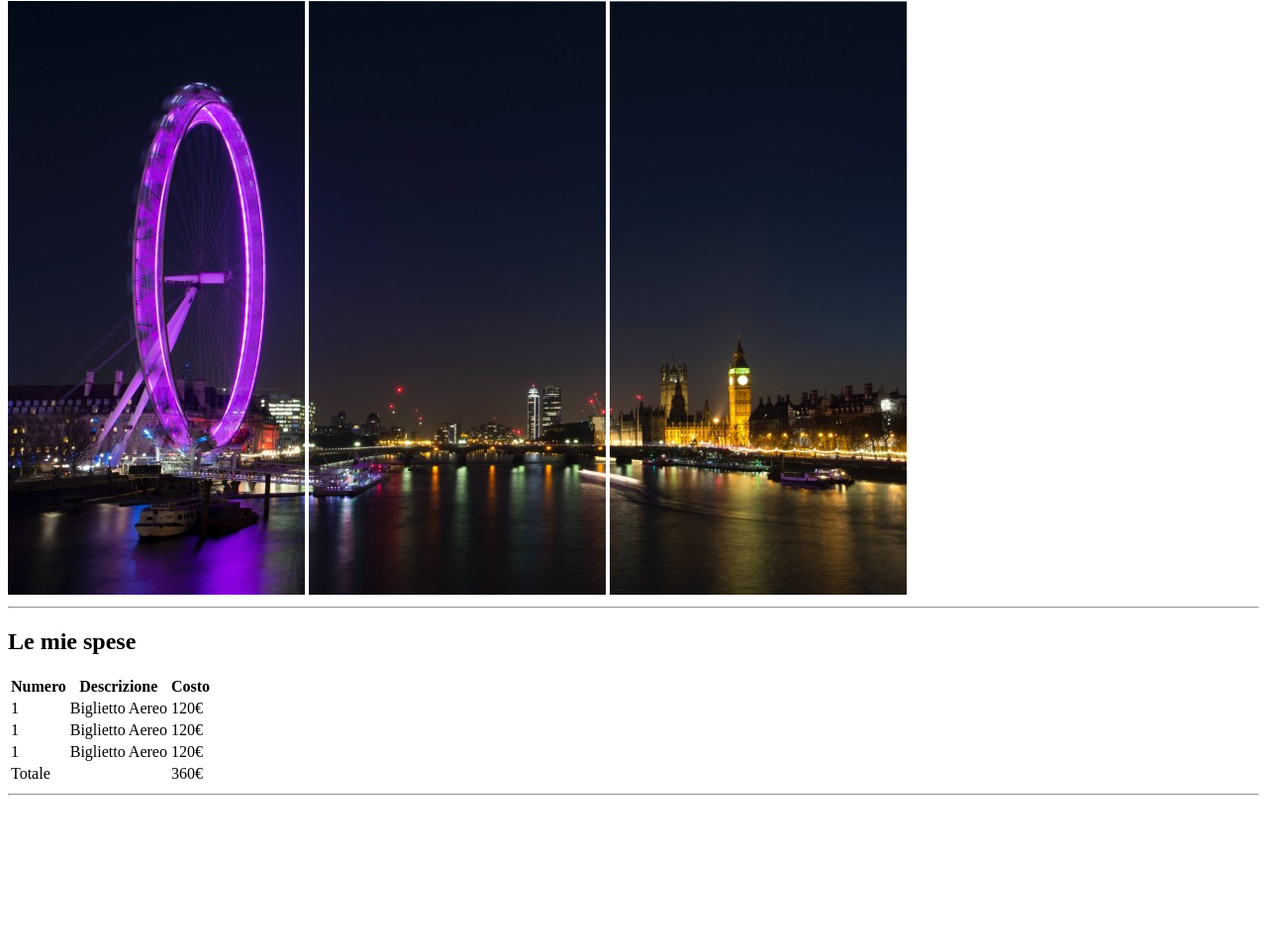
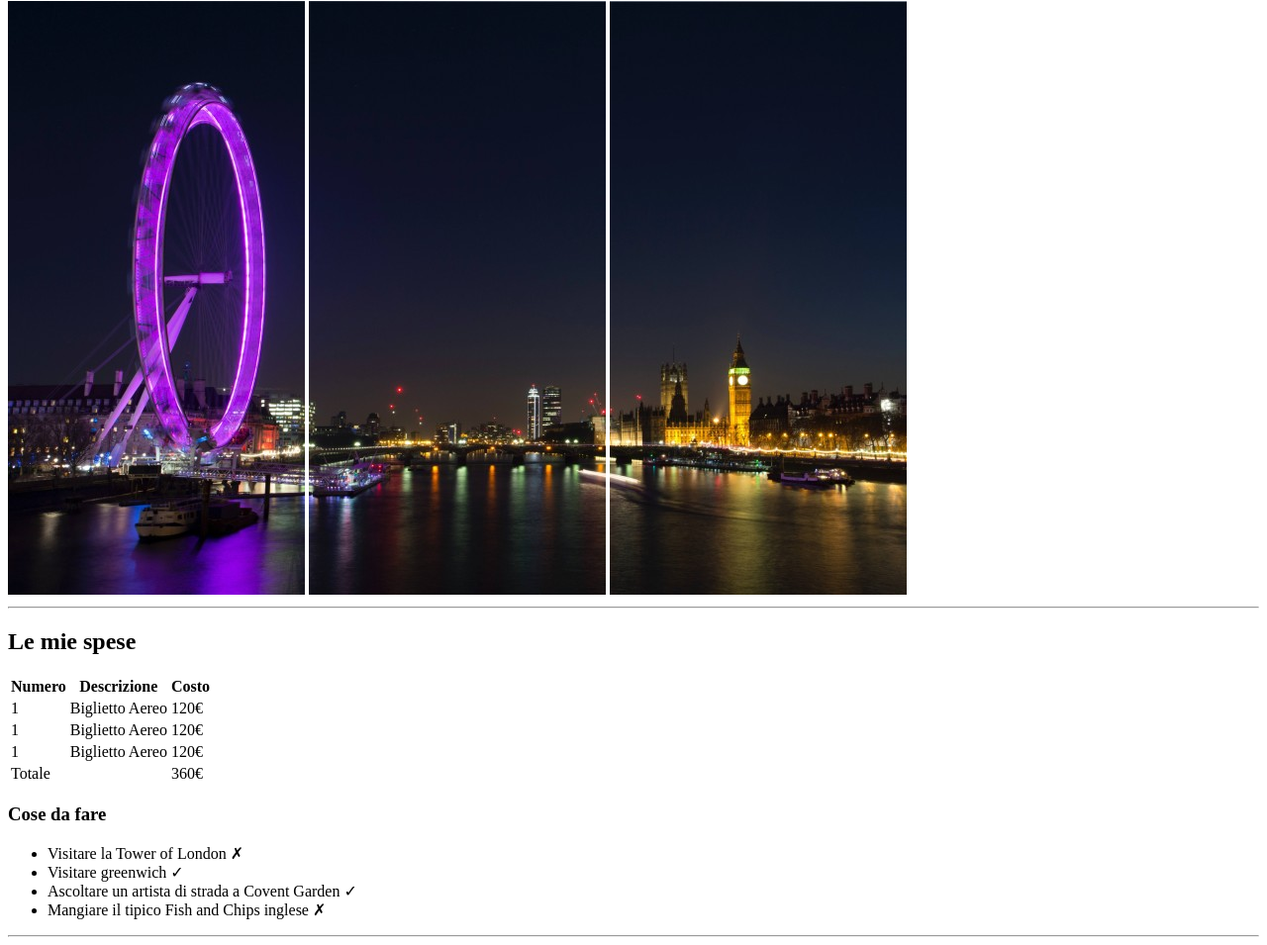
Before and after one commit to nabilmoutahir/html-london-trip, a plain HTML site: page index.html in a window 1280 px wide. Shown: the part 79-1034 px from the top of the page at 99% size. Before the commit the page ends 891 px from the top, so only its background shows below. Drawn offline with Linux system fonts and the light colour scheme.

Commit message:
section 2 unordered list

```diff
--- a/index.html
+++ b/index.html
@@ -75,6 +75,24 @@
 
             <!-- SECTION 2: COSE DA FARE -->
             <section>
+                <h3>Cose da fare</h3>
+                    <ul>
+                        <li>
+                            Visitare la Tower of London &#10007;
+                        </li>
+
+                        <li>
+                            Visitare greenwich &#10003;
+                        </li>
+
+                        <li>
+                            Ascoltare un artista di strada a Covent Garden &#10003;
+                        </li>
+
+                        <li>
+                            Mangiare il tipico Fish and Chips inglese &#10007;
+                        </li>
+                    </ul>
             </section>
 
             <!-- SECTION 3: INFO UTILI -->
```
Lines whose indentation alone changed are shown as unchanged.
